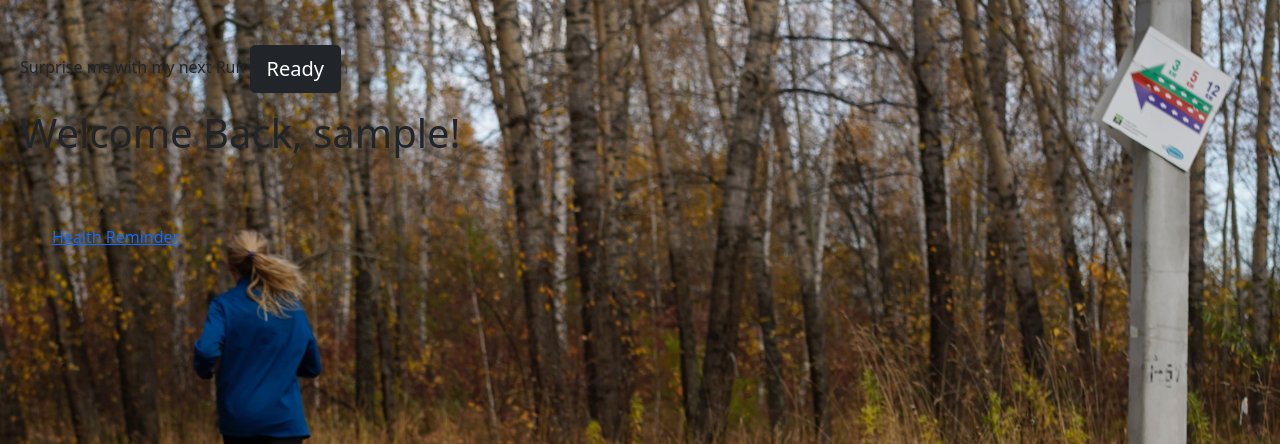
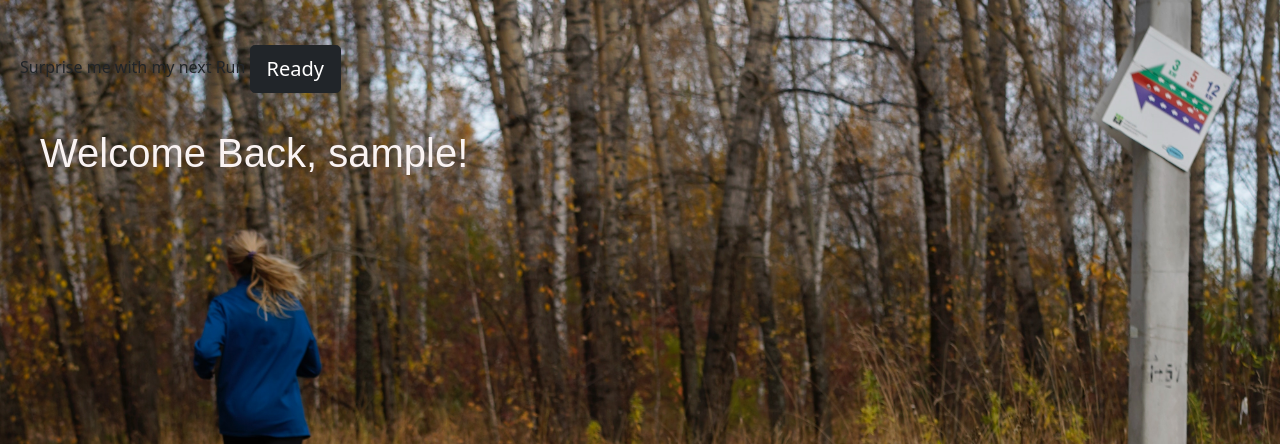
Before and after one commit to roadrunnerinthesun/Time2Run, a Flask app: page /homepage in a window 1280 px wide. Shown: the part 60-504 px from the top of the page. Run offline with Flask 2, Linux system fonts and the light colour scheme; the visitor is signed in with stand-in values (Sample User, id 1); data comes from the database, SQL or seed files in the repository; data that the repository does not hold is empty; some web fonts are replaced.

Commit message:
homepage landable

```diff
--- a/templates/homepage.html
+++ b/templates/homepage.html
@@ -16,7 +16,7 @@
 </body>
 
 <body>
-
+  <div class="profile-page" id="profile-page">
     {% if 'email' in session %}
       <h1>{{'Welcome Back,'}} {{session['username']}}{{'!'}}</h1>
             <ul>{% for item in user.activities %}</ul>
@@ -27,34 +27,10 @@
               <li>Date of Activity: {{item.date_of_activity.strftime('%a, %B %d, %Y')}}</li>
               <p></p>
             </div>
+  </div>
       {% endfor %}
     {% endif %}
 
-    <div class="container" style="padding-top: 60px;">
-
-      <!-- MODAL POPUP -->
-      <div class="modal" id="health">
-        <div class="modal-dialog">
-          <div class="modal-content">
-            <div class="modal-header">
-              <button class="close" type="button" data-dismiss="modal">X</button>
-              <span aria-hidden="true">&times;</span>
-              <h2 class="close" type="modal-title">Health Reminder</h2>
-            </div>
-            <div class="modal-body">
-              <p>Always seek the advice of your physician or other qualified health care provider with any</p>
-              questions you may have regarding medical conditionS or treatmentS before undertaking
-              a new health care regimen, and never disregard professional medical advice or delay in seeking
-              it because of wanting to get started  with tracking your runs!
-            </div>
-          </div> <!--end modal-content-->
-        </div> <!--end modal-dialog-->
-      </div> <!--end modal-->
-    </div>
-  <div class="panel-footer">
-    <a href="#" data-toggle="modal"
-    data-target="#health">Health Reminder </a>
-  </div>
 
 <!-- Random Run JS -->
 <script src="/static/js/random_run.js"></script>
```
